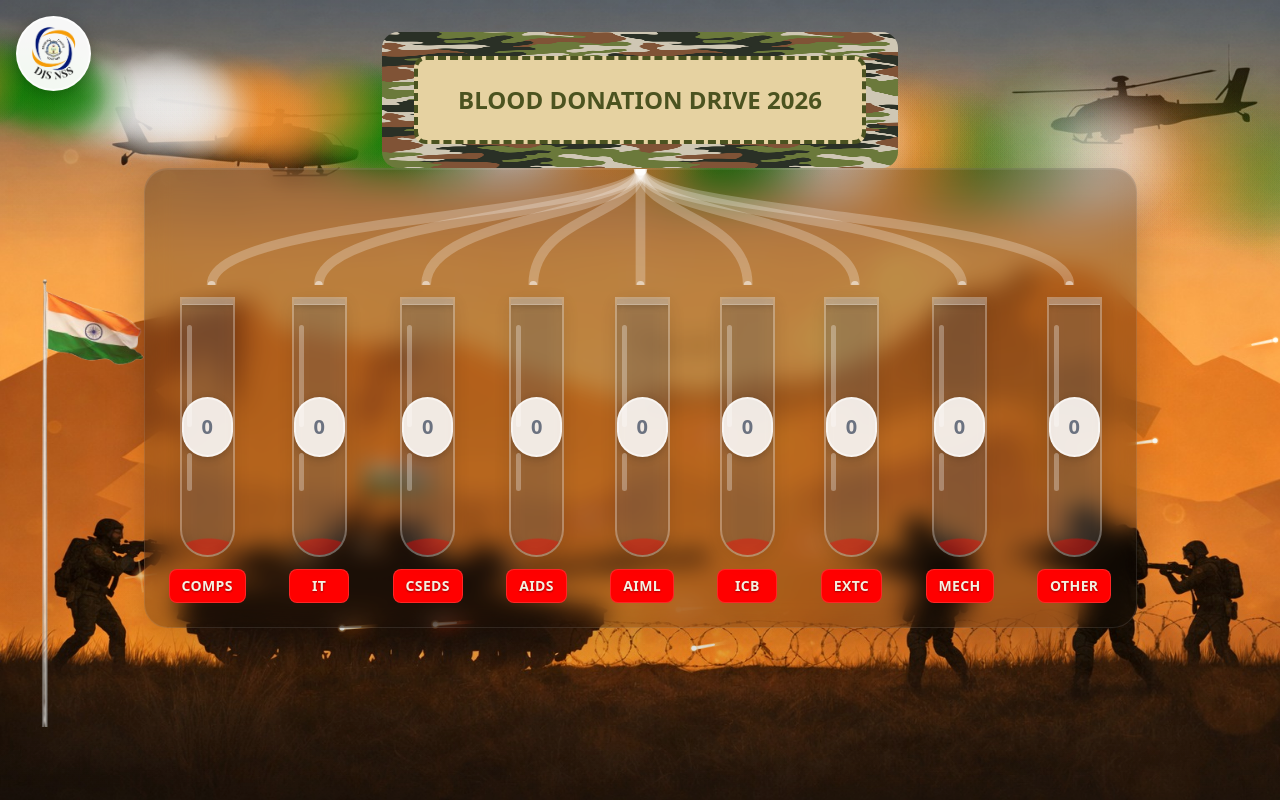
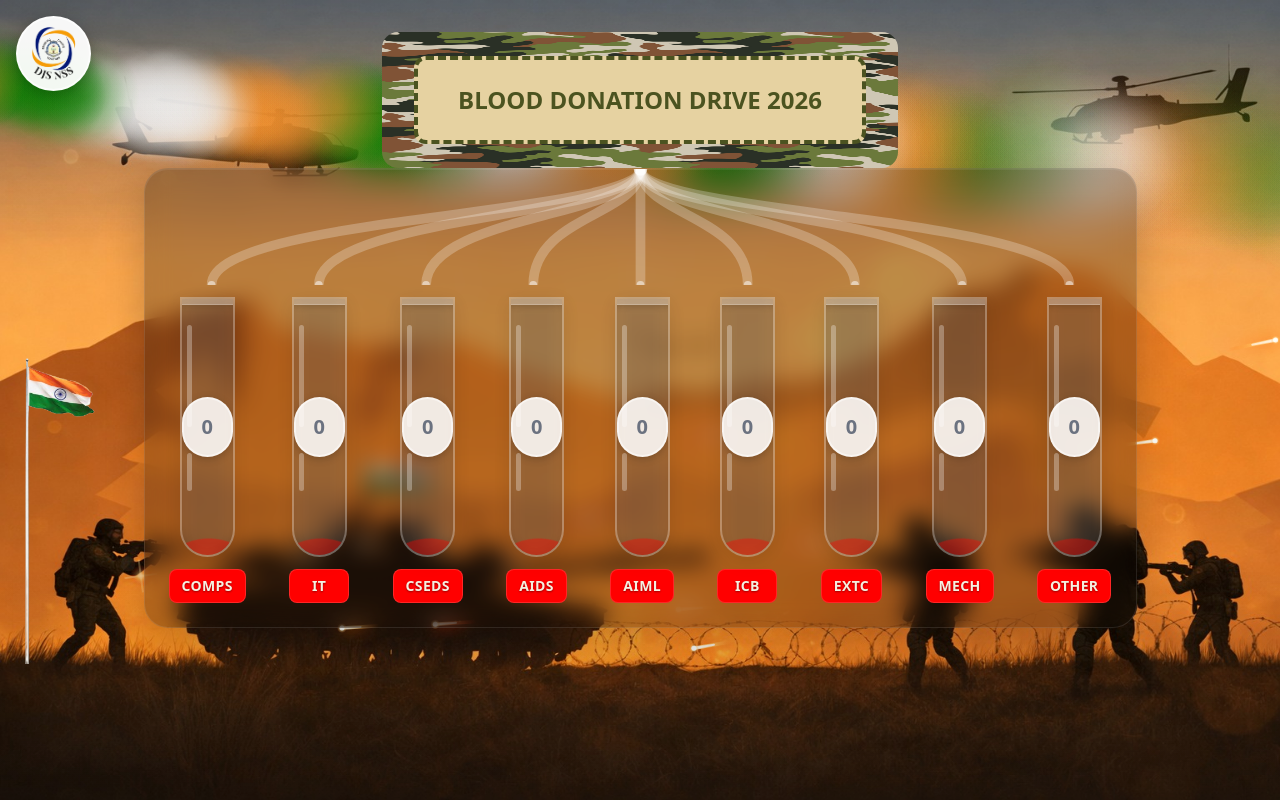
Before and after one commit to djsnss/djsnss-bdd-feb-26, a React (Vite) app: page / in a window 1280 px wide. Built offline with nearby package versions, Linux system fonts and the light colour scheme; no server answers; a web font is replaced by a local one.

Commit message:
flag final and bdd div

```diff
--- a/src/App.jsx
+++ b/src/App.jsx
@@ -81,13 +81,14 @@ function App() {
       </div>
 
       {/* Indian Flag */}
-      <div className="absolute left-[-70px] top-[220px] z-0 pointer-events-none opacity-80">
+<div className="absolute left-[-4vw] bottom-[17vh] z-10 pointer-events-none">
         <img
           src="/assets/flag_gpt.png"
           alt="flag"
-          className="w-[338px] h-auto object-contain"
+    className="w-[18vw] h-auto object-contain"
         />
       </div>
+
 
       {/* Scrollable Main Content Wrapper */}
       <div className="relative z-10 w-full flex-grow flex flex-col items-center overflow-auto pt-8 pb-12">
```
